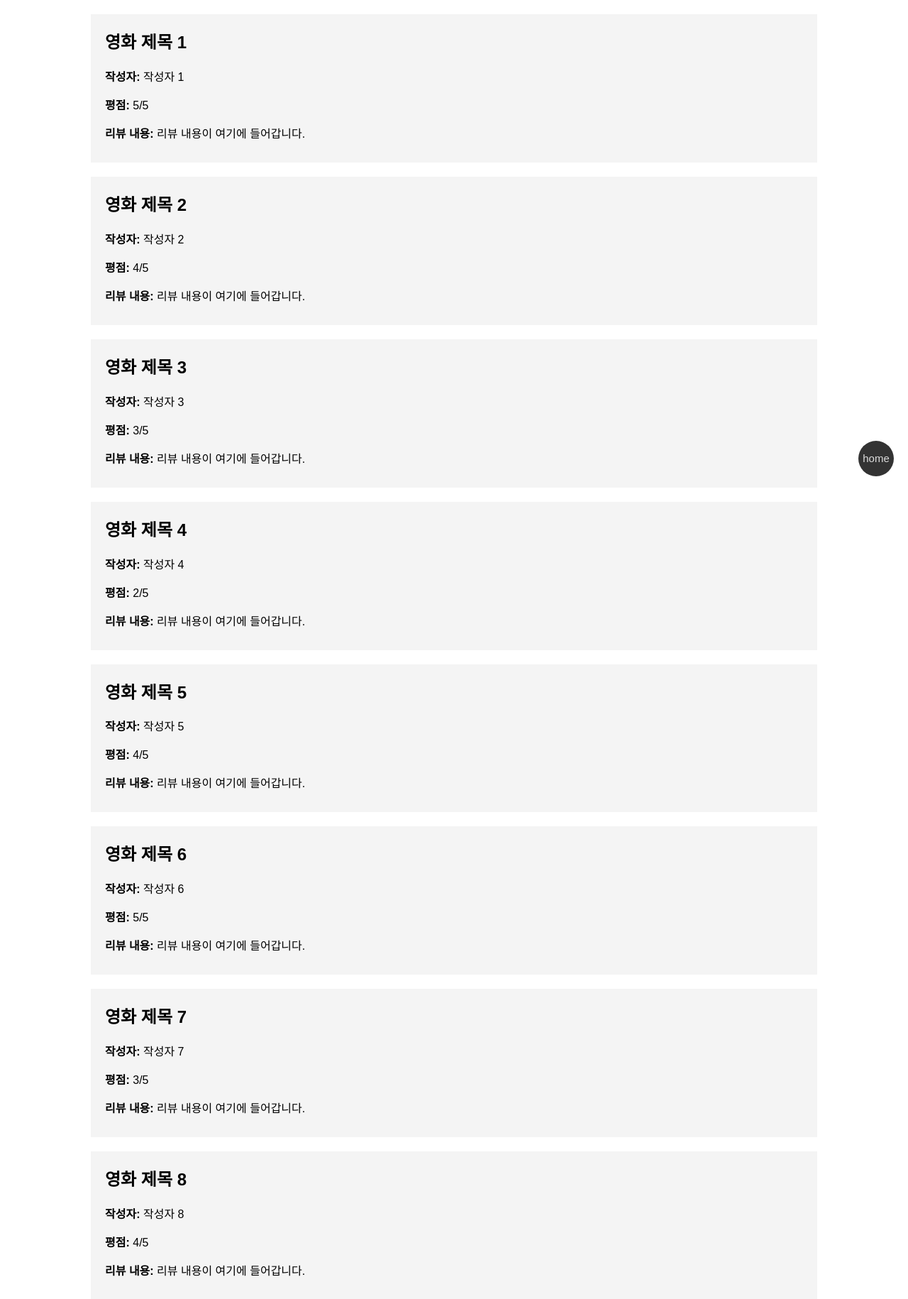
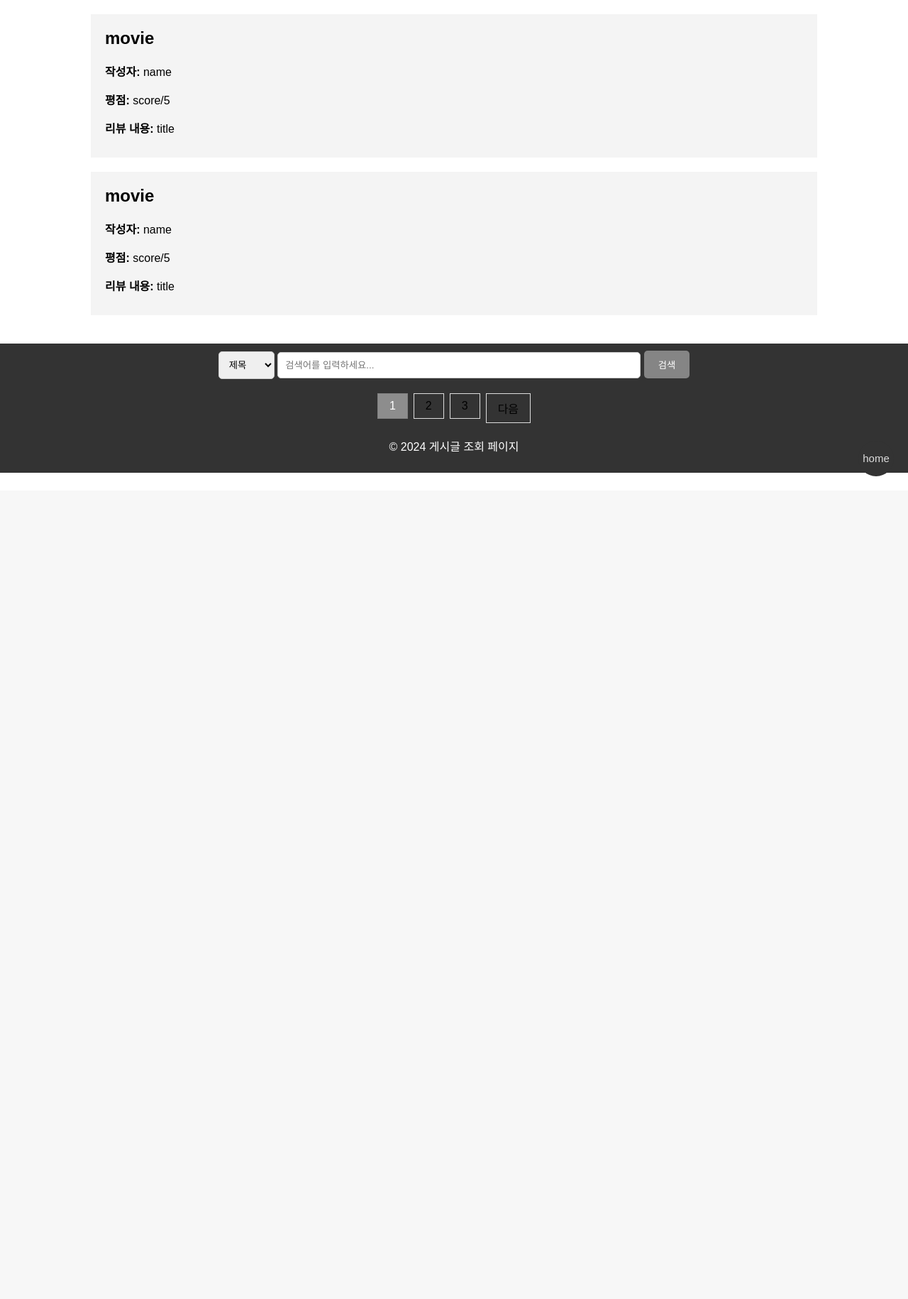
Before and after one commit to daengdaengjoa/8-, a Flask app: a page that uses templates/전체글 조회.html in a window 1280 px wide. Shown: the part 109-1939 px from the top of the page at 71% size. After the commit the page ends 780 px from the top, so only its background shows below. Run offline with Flask 3, Linux system fonts and the light colour scheme.

Commit message:
post방식 적용

```diff
--- a/app.py
+++ b/app.py
@@ -1,6 +1,7 @@
-import export
 from flask import Flask, render_template, request, redirect, url_for
 from datetime import datetime
+# from flask_sqlalchemy import SQLAlchemy
+# import os
 # from flask_paginate import Pagination, get_page_args
 
 
@@ -21,7 +22,7 @@ def 전체글조회():
     # cur = get_cur()  # DB와 연결
     per_page = 10  # 게시글 10개 씩
     # page, _, offset = get_page_args(per_page=per_page)
-
+    print(request.method)
 
     # POST request라면,
     if request.method == "POST":
@@ -46,16 +47,16 @@ def 전체글조회():
         #     (tag, query_for_like),
         # )
         total = 1
-        posts = {
-            "id": "빌리",
+        posts = [{
+            "id": "이름",
             "content": "내용",
             "date": "날짜",
             "title": "제목",
             "movie": "영화이름",
             "review": "리뷰",
-            "score": "평점",
+            "score": "2",
             "name": "이름",
-        }
+        }]
 
     # POST가 아니라면, 즉 GET request라면,
     else:
@@ -69,7 +70,7 @@ def 전체글조회():
         #     (per_page, offset),
         # )
         total = 1
-        posts = {
+        posts = [{
             "id": "billy",
             "content": "content",
             "date": "date",
@@ -78,8 +79,17 @@ def 전체글조회():
             "review": "review",
             "score": "score",
             "name": "name",
-        }
-
+        },{
+            "id": "billy",
+            "content": "content",
+            "date": "date",
+            "title": "title",
+            "movie": "movie",
+            "review": "review",
+            "score": "score",
+            "name": "name",
+        },]
+    print(posts)
     # 모든 데이터 베이스 값 딕셔너리화 하기
     # posts = cur.fetchall()
 
--- a/templates/전체글 조회.html
+++ b/templates/전체글 조회.html
@@ -129,81 +129,32 @@
             <h1>게시글 조회 페이지</h1>
         </header>
         <div class="content">
+            {% for post in posts %}
                 <a href="/게시글조회" style="text-decoration: none; color: inherit;">
                     <div class="review">
-                    <h2>영화 제목 1</h2>
-                    <p><strong>작성자:</strong> 작성자 1</p>
-                    <p><strong>평점:</strong> 5/5</p>
-                    <p><strong>리뷰 내용:</strong> 리뷰 내용이 여기에 들어갑니다.</p>
+                        <h2>{{ post.movie }}</h2>
+                        <p><strong>작성자:</strong> {{ post.name }}</p>
+                        <p><strong>평점:</strong> {{ post.score }}/5</p>
+                        <p><strong>리뷰 내용:</strong> {{ post.title }}</p>
                     </div>
                 </a>
-            <div class="review">
-                <h2>영화 제목 2</h2>
-                <p><strong>작성자:</strong> 작성자 2</p>
-                <p><strong>평점:</strong> 4/5</p>
-                <p><strong>리뷰 내용:</strong> 리뷰 내용이 여기에 들어갑니다.</p>
-            </div>
-            <div class="review">
-                <h2>영화 제목 3</h2>
-                <p><strong>작성자:</strong> 작성자 3</p>
-                <p><strong>평점:</strong> 3/5</p>
-                <p><strong>리뷰 내용:</strong> 리뷰 내용이 여기에 들어갑니다.</p>
-            </div>
-            <div class="review">
-                <h2>영화 제목 4</h2>
-                <p><strong>작성자:</strong> 작성자 4</p>
-                <p><strong>평점:</strong> 2/5</p>
-                <p><strong>리뷰 내용:</strong> 리뷰 내용이 여기에 들어갑니다.</p>
-            </div>
-            <div class="review">
-                <h2>영화 제목 5</h2>
-                <p><strong>작성자:</strong> 작성자 5</p>
-                <p><strong>평점:</strong> 4/5</p>
-                <p><strong>리뷰 내용:</strong> 리뷰 내용이 여기에 들어갑니다.</p>
-            </div>
-            <div class="review">
-                <h2>영화 제목 6</h2>
-                <p><strong>작성자:</strong> 작성자 6</p>
-                <p><strong>평점:</strong> 5/5</p>
-                <p><strong>리뷰 내용:</strong> 리뷰 내용이 여기에 들어갑니다.</p>
-            </div>
-            <div class="review">
-                <h2>영화 제목 7</h2>
-                <p><strong>작성자:</strong> 작성자 7</p>
-                <p><strong>평점:</strong> 3/5</p>
-                <p><strong>리뷰 내용:</strong> 리뷰 내용이 여기에 들어갑니다.</p>
-            </div>
-            <div class="review">
-                <h2>영화 제목 8</h2>
-                <p><strong>작성자:</strong> 작성자 8</p>
-                <p><strong>평점:</strong> 4/5</p>
-                <p><strong>리뷰 내용:</strong> 리뷰 내용이 여기에 들어갑니다.</p>
-            </div>
-            <div class="review">
-                <h2>영화 제목 9</h2>
-                <p><strong>작성자:</strong> 작성자 9</p>
-                <p><strong>평점:</strong> 2/5</p>
-                <p><strong>리뷰 내용:</strong> 리뷰 내용이 여기에 들어갑니다.</p>
-            </div>
-            <div class="review">
-                <h2>영화 제목 10</h2>
-                <p><strong>작성자:</strong> 작성자 10</p>
-                <p><strong>평점:</strong> 5/5</p>
-                <p><strong>리뷰 내용:</strong> 리뷰 내용이 여기에 들어갑니다.</p>
-            </div>
+            {% endfor %}
         </div>
         <a href="/" class="scroll-to-top" style="text-decoration: none; color: #ddd;">home</a>
         <footer>
             <div class="container">
+                <form method="POST">
                     <div class="search-container">
                         <select class="search-select" name="tag">
                             <option value="제목">제목</option>
                             <option value="작성자">작성자</option>
                             <option value="내용">내용</option>
+                            <option value="영화">영화</option>
                         </select>
                         <input type="text" id="find" name="find" class="search-box" placeholder="검색어를 입력하세요..." required>
-                    <button class="search-button">검색</button>
+                        <button type="submit" class="search-button">검색</button>
                     </div>
+                </form>
                 <div class="pagination">
                     <a href="#" class="active">1</a>
                     <a href="#">2</a>
```
Also changed, not shown: templates/게시글 조회.html (+4 -3 lines). Lines whose indentation alone changed are shown as unchanged.
